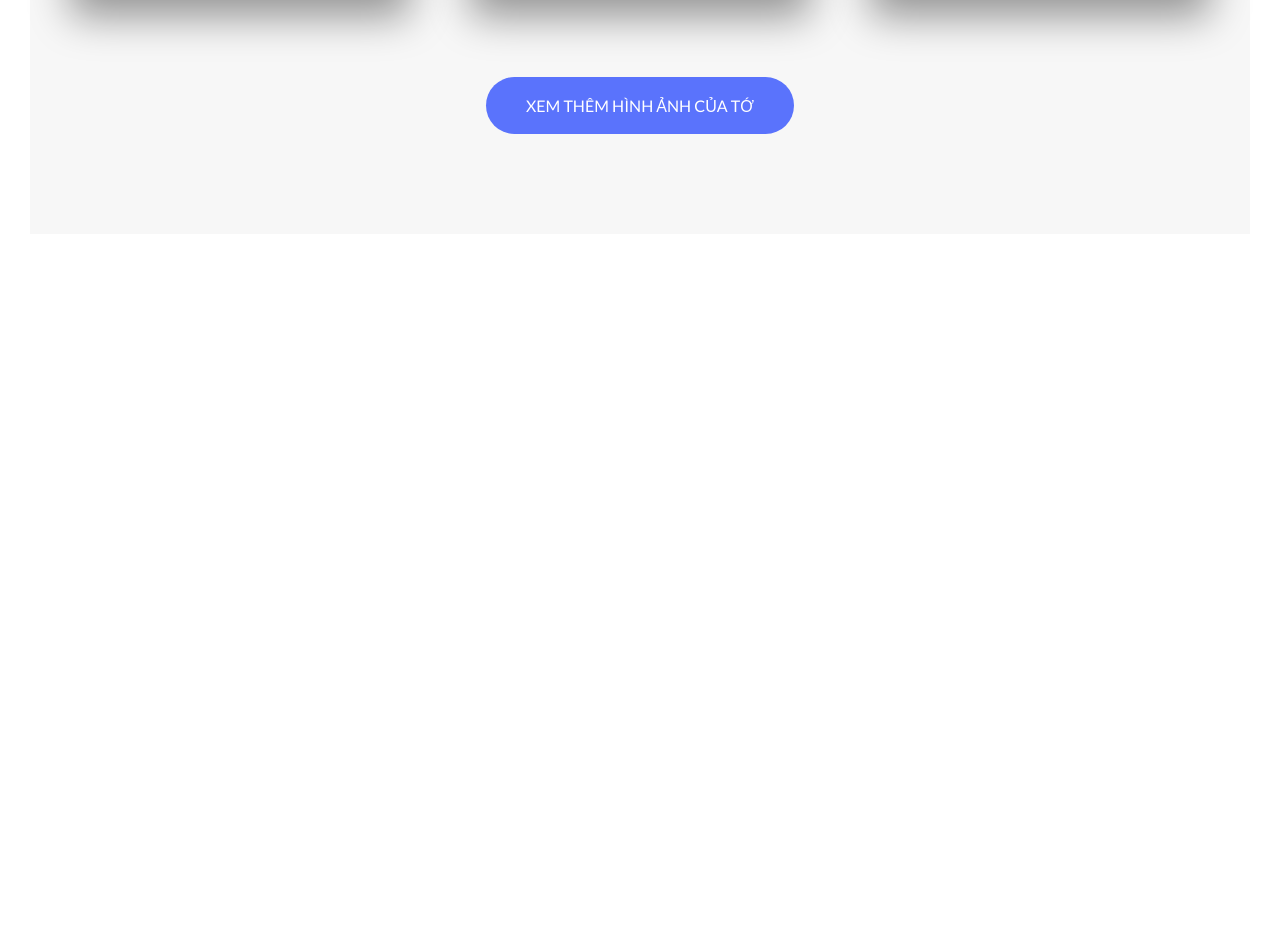
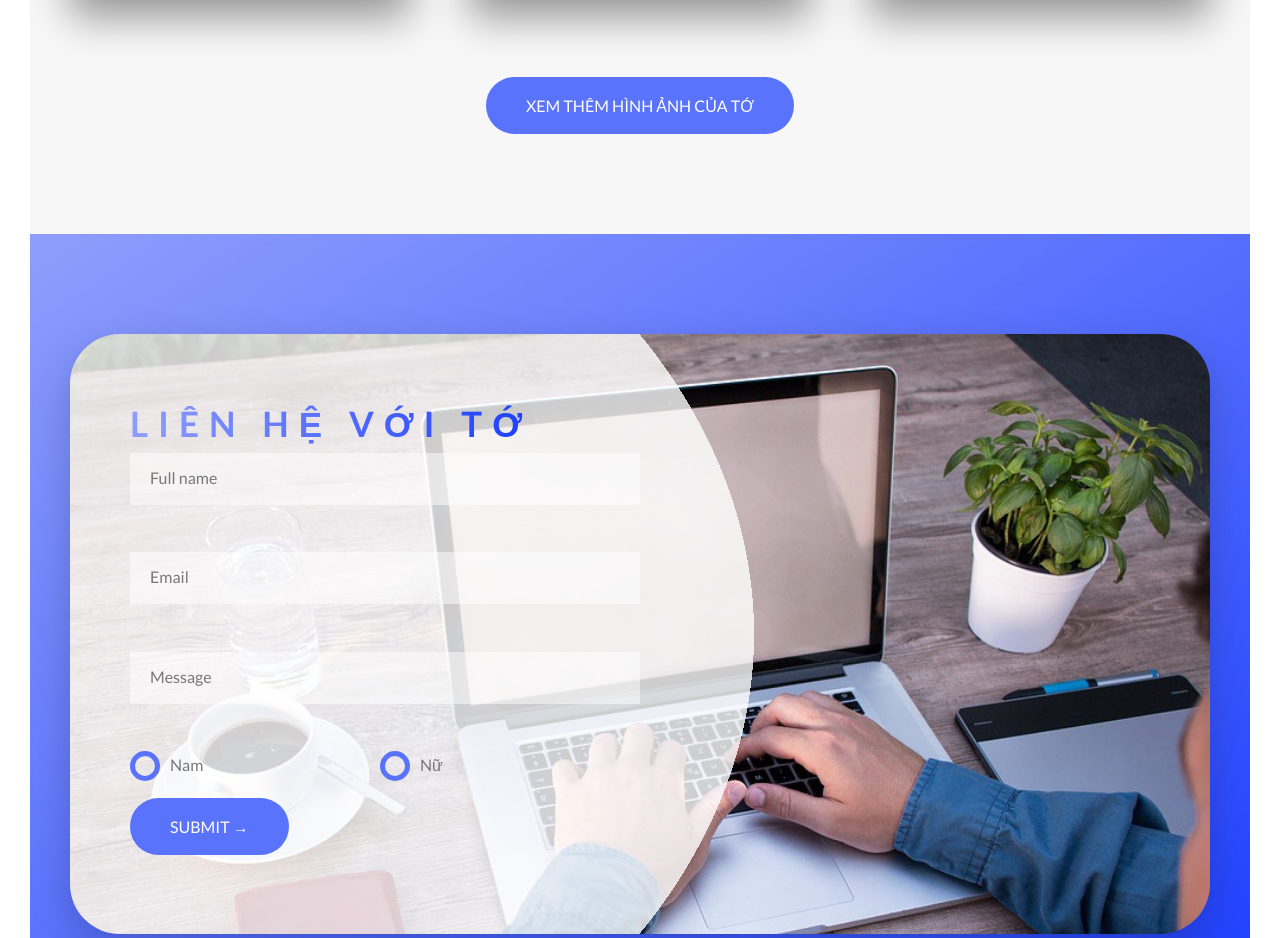
Before and after one commit to ngocquangit/profile, a website: page index.html in a window 1280 px wide. Shown: the part 2717-3655 px from the top of the page. Before the commit the page ends 2981 px from the top, so only its background shows below. Drawn offline with Linux system fonts and the light colour scheme.

Commit message:
coding enroll section

```diff
--- a/index.html
+++ b/index.html
@@ -177,5 +177,54 @@
             <a href="https://www.facebook.com/iamngocquang" class="btn btn--blue">Xem thêm hình ảnh của tớ</a>
         </div>
     </section>
+    <section class="enroll-section">
+        <div class="row">
+            <div class="enroll">
+                <div class="enroll__form">
+                    <form class="form">
+                        <div>
+                            <h2 class="heading-secondary">
+                                Liên hệ với tớ
+                            </h2>
+                        </div>
+                        <div class="form__group">
+                            <input id="name" type="text" class="form__input" placeholder="Full name" required>
+                            <label for="name" class="form__label">Tên đầy đủ</label>
+                        </div>
+                        <div class="form__group">
+                            <input id="email" type="email" class="form__input" placeholder="Email" required>
+                            <label for="email" class="form__label">Email</label>
+                        </div>
+                        <div class="form__group">
+                            <input id="content" type="email" class="form__input" placeholder="Message" required>
+                            <label for="content" class="form__label">Lời nhắn</label>
+                        </div>
+                        <div class="form__group">
+                            <div class="form__radio-group">
+                                <input type="radio" class="form__radio-input" id="male" name="gender">
+                                <label for="male" class="form__radio-label">
+                                   <span class="form__radio-button"></span>
+                                    Nam
+                                </label>
+                            </div>
+                            <div class="form__radio-group">
+                                <input type="radio" class="form__radio-input" id="female" name="gender">
+                                <label for="female" class="form__radio-label">
+                                    <span class="form__radio-button"></span>
+                                    Nữ
+                                </label>
+                            </div>
+                        </div>
+                        <div class="form__group">
+                            <a href="#" class="btn btn--blue">
+                                Submit &rarr;
+                            </a>
+                        </div>
+                    </form>
+                </div>
+            </div>
+        </div>
+    </section>
+
 </body>
 </html>
--- /dev/null
+++ b/sass/Components/_enroll.scss
@@ -0,0 +1,17 @@
+.enroll
+{
+    background-image:
+    radial-gradient(
+        150% 200% ellipse at -15%,
+        rgba($color-white, .8) 50%,
+        transparent 50%),
+    url("../img/background.jpg");
+    background-size: cover;
+    box-shadow: 0 1.5rem 4rem rgba($color: $color-black, $alpha: 0.2);
+    height: 60rem;
+    border-radius: 5rem;
+    &__form
+    {
+        padding: 6rem;
+    }
+}
--- /dev/null
+++ b/sass/Components/_form.scss
@@ -0,0 +1,102 @@
+.form
+{
+    &__group:not(:last-child)
+    {
+        margin-bottom: 2rem;
+    }
+    &__group
+    {
+        position: relative;
+    }
+    &__input
+    {
+        font-size: 1.6rem;
+        font-family: inherit;
+        padding: 1.5rem 2rem;
+        color: inherit;
+        border: none;
+        border-radius: .2rem;
+        border-bottom: 3px solid transparent;
+        display: block;
+        background-color: rgba($color: $color-white, $alpha: 0.5);
+        width: 50%;
+        &:focus{
+            outline: none;
+            box-shadow: 0 1rem 2rem rgba($color: $color-black, $alpha: 0.2);
+            border-bottom: 3px solid $color-primary;
+            &:invalid
+            {
+                border-bottom: 3px solid $color-secondary-dark;
+            }
+        }
+        &::-webkit-input-placeholder{
+            color: $color-grey;
+        }
+    }
+    &__input:placeholder-shown + &__label
+    {
+        opacity: 0;
+        visibility: hidden;
+        transform: translateY(-4rem);
+        transition: all .3s;
+    }
+    &__:label
+    {
+        font-size: 1.6rem;
+        font-weight: 700;
+        margin-left: 2rem;
+        margin-top: 1rem;
+        display: block;
+        transition: all .3s;
+    }
+    &__radio-group
+    {
+        width: 45%;
+        display: inline-block;
+        &:last-child
+        {
+            position: absolute;
+            left: 25rem;
+        }
+    }
+    &__radio-label
+    {
+        cursor: pointer;
+        font-size: $defaul-font-size;
+        position: relative;
+        padding-left: 4rem;
+    }
+    &__radio-button
+    {
+        width: 3rem;
+        height: 3rem;
+        display: inline-block;
+        position: absolute;
+        left: 0;
+        top:-.4rem;
+        border: .5rem solid $color-primary;
+        border-radius: 10rem;
+        &::after
+        {
+        content: "";
+        opacity: 0;
+        width: 1.2rem;
+        height: 1.2rem;
+        display: block;
+        position: absolute;
+        left: 50%;
+        top:50%;
+        transform: translate(-50%,-50%);
+        border: .55rem solid $color-primary;
+        border-radius: 50%;
+        }
+    }
+    &__radio-input:checked ~ &__radio-label &__radio-button::after
+    {
+        opacity: 1;
+    }
+    &__radio-input
+    {
+        display: none;
+    }
+}
--- a/sass/Pages/_home.scss
+++ b/sass/Pages/_home.scss
@@ -21,3 +21,8 @@
     padding: 25rem 0 10rem 0;
     margin-top: -20rem;
 }
+.enroll-section
+{
+    padding: 10rem 0;
+    background-image: linear-gradient(to right bottom,$color-primary-light,$color-primary-dark);
+}
--- a/sass/main.scss
+++ b/sass/main.scss
@@ -10,3 +10,5 @@
 @import './Components/composition';
 @import './Components/skills_box';
 @import './Components/card';
+@import './Components/enroll';
+@import './Components/form';
```
Also changed, not shown: css/style.css.
